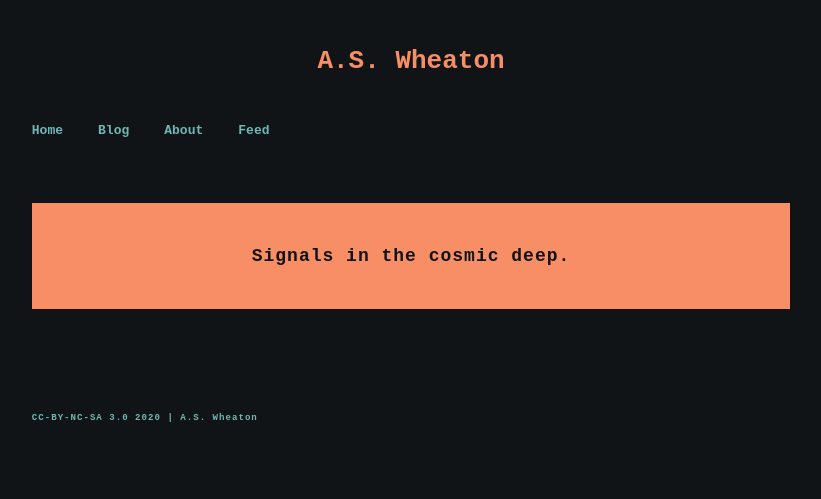
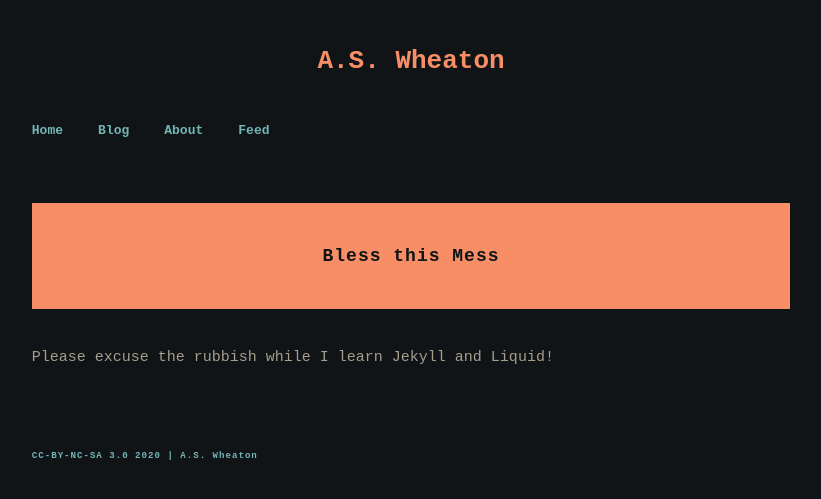
Before and after one commit to aswheaton/aswheaton.github.io, a Jekyll site: the page built from index.html, in a window 1280 px wide. Shown: the top 499 px of the page, without its empty margins (229-1050 px from the left). Built offline with Jekyll 4.4.1, drawn with Linux system fonts in a browser that asks for light colours; the list of posts is cut into pages by our own code.

Commit message:
Temporary homepage.

```diff
--- a/index.html
+++ b/index.html
@@ -1,4 +1,6 @@
 ---
-title: Signals in the cosmic deep.
+title: Bless this Mess
 layout: page
 ---
+
+Please excuse the rubbish while I learn Jekyll and Liquid!
```
